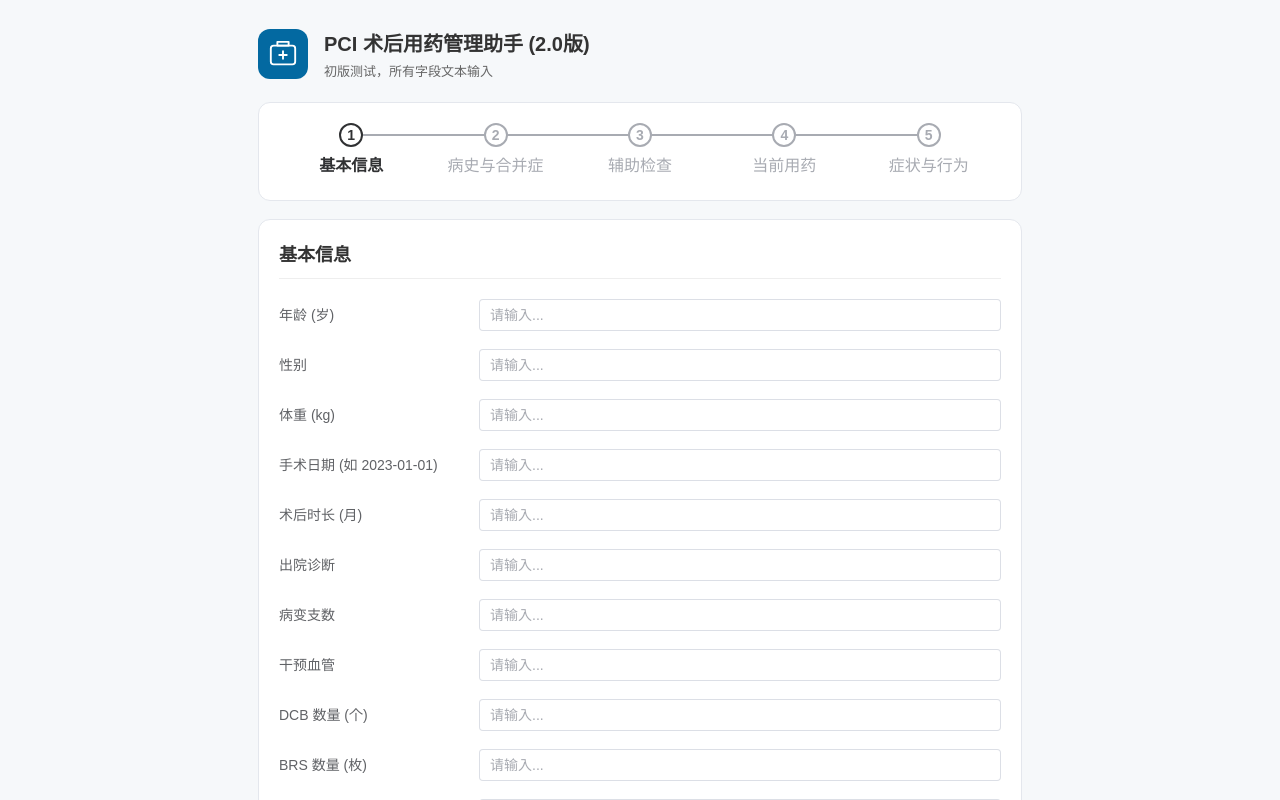
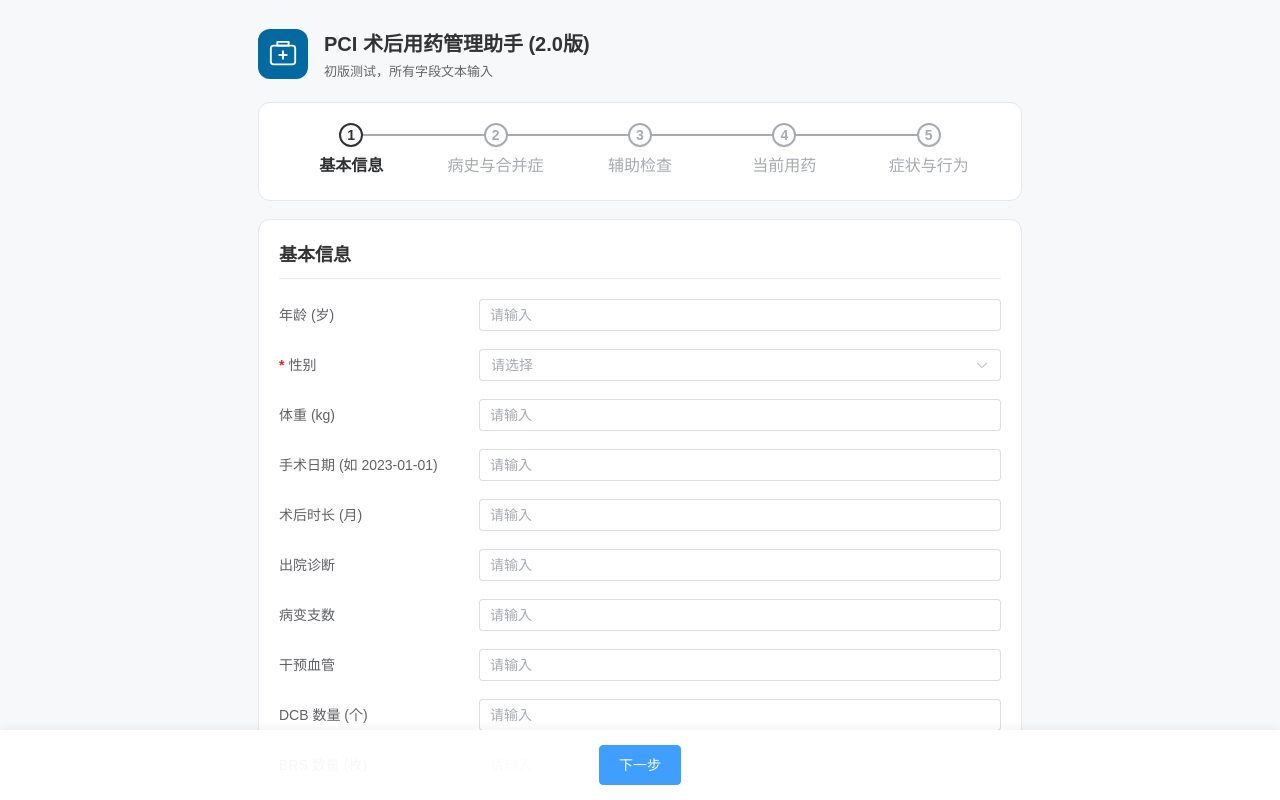
Before and after one commit to lynnevans/pci-med, a Vue app in the folder frontend/: page / in a window 1280 px wide. Shown: the top 800 px of the page. Built offline with nearby package versions, Linux system fonts and the light colour scheme.

Commit message:
2.1新增下拉选项+必填

```diff
--- a/frontend/src/App.vue
+++ b/frontend/src/App.vue
@@ -1,11 +1,11 @@
 <script setup lang="ts">
-import { reactive, ref } from 'vue'
+import { reactive, ref, computed } from 'vue'
 import { Document, RefreshLeft, FirstAidKit, WarningFilled, InfoFilled } from '@element-plus/icons-vue'
 
 // ===== 极简数据结构定义 =====
 const basicFields = [
   { key: 'age', label: '年龄 (岁)' },
-  { key: 'sex', label: '性别' },
+  { key: 'sex', label: '性别', type: 'select', options: ['男', '女'], required: true },   //性别换成下拉
   { key: 'weight', label: '体重 (kg)' },
   { key: 'surgery_date', label: '手术日期 (如 2023-01-01)' },
   { key: 'post_pci_months', label: '术后时长 (月)' },
@@ -21,7 +21,7 @@ const basicFields = [
 
 const historyFields = [
   { key: 'hypertension_grade', label: '高血压分级' },
-  { key: 'comorbidities', label: '其他合并症' },
+ { key: 'comorbidities', label: '其他合并症', type: 'select', options: ['无', '糖尿病', '高脂血症', '房颤', '心衰', 'COPD', '哮喘', 'CKD'] },
   { key: 'cha2ds2_vasc', label: 'CHA2DS2-VASc 评分' },
   { key: 'has_bled', label: 'HAS-BLED 评分' },
   { key: 'precis_dapt', label: 'PRECISE-DAPT 评分' },
@@ -30,7 +30,7 @@ const historyFields = [
 ]
 
 const examFields = [
-  { key: 'hb_low', label: '血红蛋白是否降低 (填 是/否)' },
+  { key: 'hb_low', label: '血红蛋白是否降低', type: 'select', options: ['否', '是'] },  //Hb是否降低换成下拉
   { key: 'plt_status', label: '血小板状态' },
   { key: 'alt_ast_status', label: 'ALT/AST 状态' },
   { key: 'scr', label: '血肌酐 Scr' },
@@ -54,7 +54,7 @@ const symptomFields = [
   { key: 'symptoms', label: '症状表现' },
   { key: 'bleeding', label: '出血征象' },
   { key: 'self_stop_days', label: '自行停药天数' },
-  { key: 'blood_activating', label: '是否自服活血药 (填 是/否)' },
+  { key: 'blood_activating', label: '是否自服活血药', type: 'select', options: ['否', '是'] },  //是否自服活血药换成下拉
 ]
 
 const steps = [
@@ -80,6 +80,18 @@ for (const step of steps) {
 }
 
 // ===== 提交逻辑 =====
+//必填项
+const currentStepFields = computed(() => steps[currentStep.value].fields)
+
+function nextStep() {
+  const emptyRequired = currentStepFields.value.find(f => f.required && !form[f.key])
+  if (emptyRequired) {
+    alert(`请填写必填项：${emptyRequired.label}`) // 这里先用原生弹窗
+    return
+  }
+  currentStep.value++
+}
+
 // 将输入框的字符串转为后端需要的格式（处理数字、布尔、多选）
 function buildPayload() {
   const p: Record<string, any> = {}
@@ -161,18 +173,33 @@ function reset() {
         </div>
 
         <el-form label-width="200px" label-position="left">
-          <el-form-item v-for="f in steps[currentStep].fields" :key="f.key" :label="f.label">
-            <el-input v-model="form[f.key]" placeholder="请输入..." clearable />
+          <!-- 替换原来的 <el-form-item> 内部结构 -->
+            <el-form-item v-for="f in steps[currentStep].fields" :key="f.key">
+              <template #label>
+                <span v-if="f.required" class="req">*</span> {{ f.label }}
+              </template>
+              <!-- 如果有下拉选项就用下拉框 -->
+               <el-select v-if="f.type === 'select'" v-model="form[f.key]" :placeholder="f.placeholder || '请选择'" clearable style="width: 100%">
+                <el-option v-for="opt in f.options" :key="opt" :label="opt" :value="opt" />
+              </el-select>
+              <!-- 普通输入框，带单位后缀 -->
+               <el-input v-else v-model="form[f.key]" :placeholder="f.placeholder || '请输入'" clearable>
+                <template v-if="f.unit" #append>{{ f.unit }}</template>
+              </el-input>
             </el-form-item>
         </el-form>
 
-        <div class="nav">
+
+        <!-- 底部按钮改为固定悬浮 -->
+         <div class="floating-nav">
             <el-button v-if="currentStep > 0" size="large" @click="currentStep--">上一步</el-button>
-          <el-button v-if="currentStep < steps.length - 1" type="primary" size="large" @click="currentStep++">下一步</el-button>
+            <el-button v-if="currentStep < steps.length - 1" type="primary" size="large" @click="nextStep">下一步</el-button>
             <el-button v-else type="primary" size="large" :loading="loading" @click="submit">
               <el-icon class="btn-icon"><Document /></el-icon>提交分析
             </el-button>
           </div>
+          <!-- 底部留白，防止表单被悬浮按钮挡住 -->
+           <div class="spacer"></div>
           </el-card>
     </template>
 
@@ -245,4 +272,25 @@ body { margin: 0; background: var(--bg); font-family: sans-serif; }
 .redline-item { background: #fef2f2; border-left: 4px solid var(--danger); padding: 12px; margin-bottom: 12px; border-radius: 6px; }
 .advice-item { border-left: 4px solid var(--primary); padding: 12px; margin-bottom: 12px; background: #f8fafc; border-radius: 6px; }
 .disclaimer { font-size: 12px; color: #999; text-align: center; margin-top: 20px; }
+
+/* 必填项红星 */
+.req { color: var(--danger); margin-right: 4px; font-weight: bold; }
+
+/* 底部悬浮按钮的样式 */
+.floating-nav {
+  position: fixed;
+  bottom: 0;
+  left: 0;
+  right: 0;
+  background: rgba(255, 255, 255, 0.95);
+  padding: 15px;
+  display: flex;
+  justify-content: center;
+  gap: 12px;
+  box-shadow: 0 -2px 10px rgba(0,0,0,0.05);
+  z-index: 100;
+}
+
+/* 防止最后面几个输入框被悬浮按钮遮挡 */
+.spacer { height: 80px; }
 </style>
```
Also changed, not shown: 1 other file (tests, documents, lock files or other folders). Lines whose indentation alone changed are shown as unchanged.
